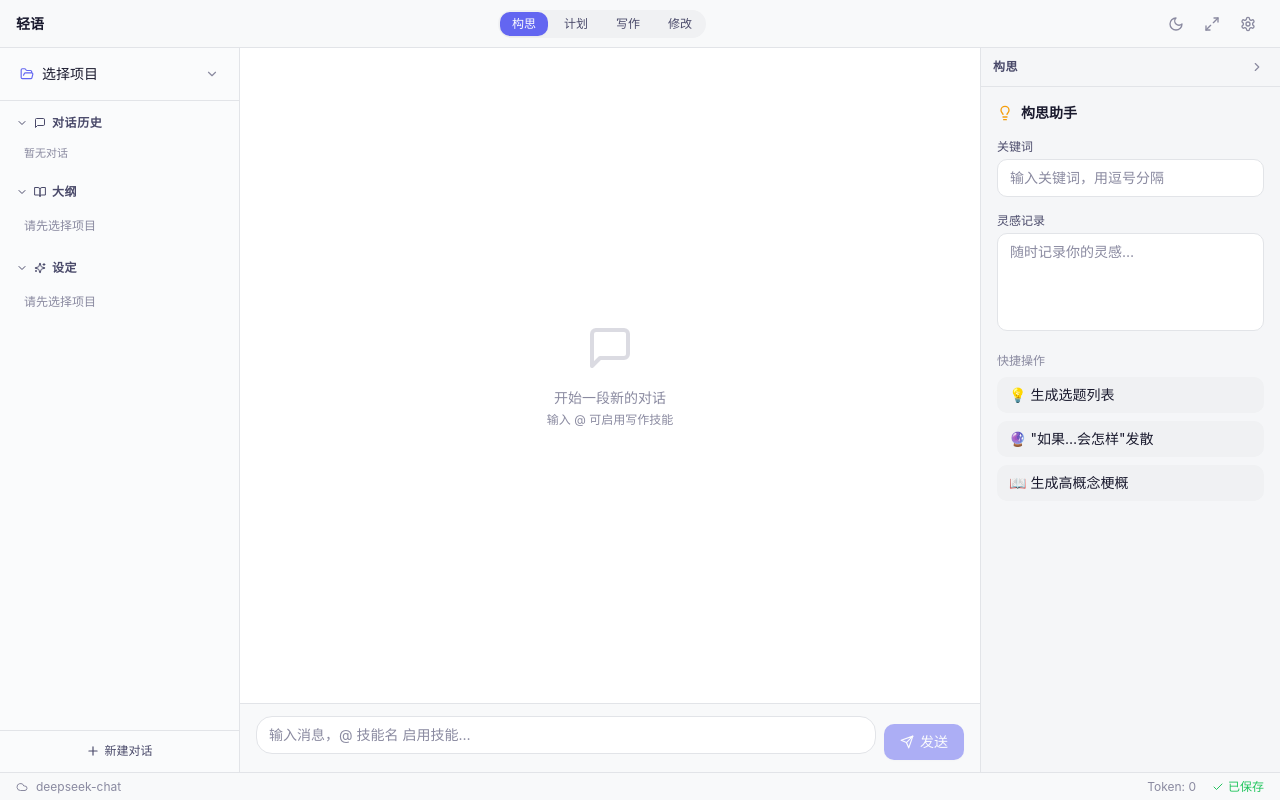
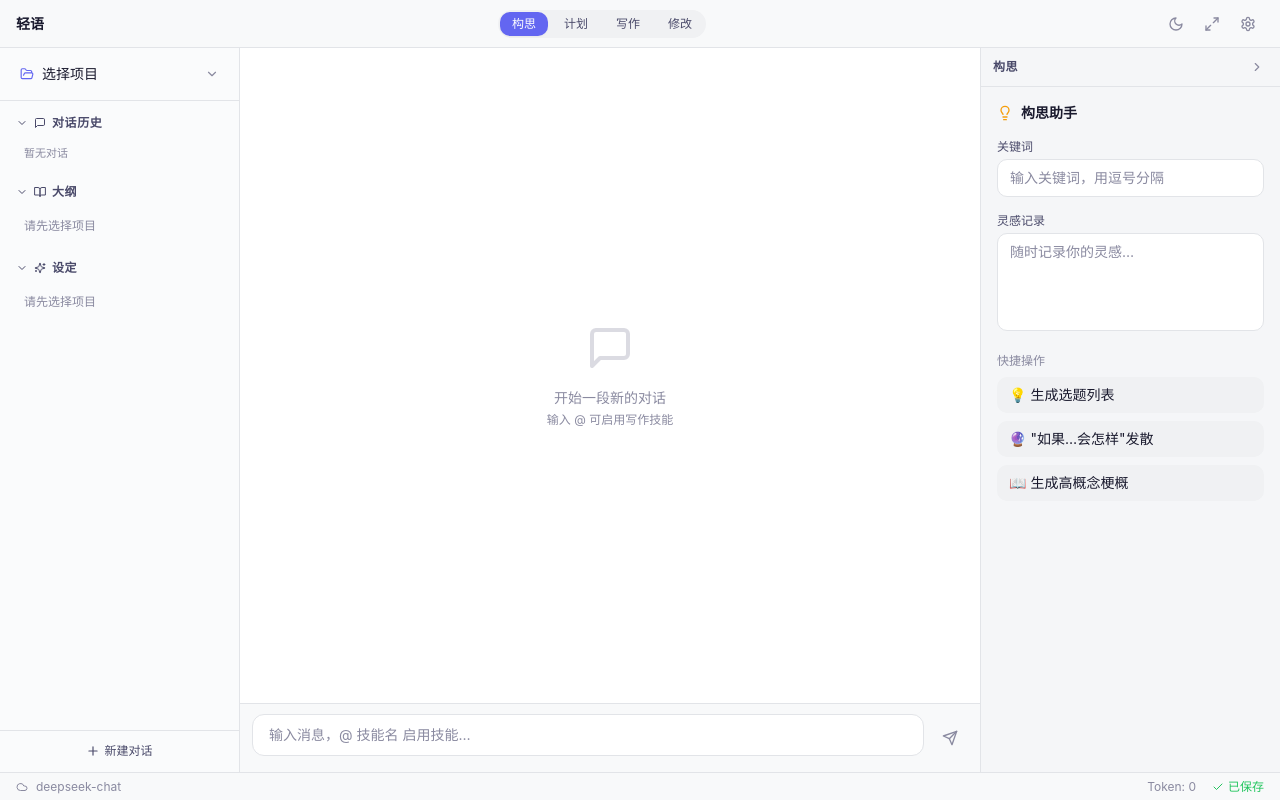
Before and after one commit to MengXi52/Whisper, a React (Vite) app: page / in a window 1280 px wide. Built offline with nearby package versions, Linux system fonts and the light colour scheme.

Commit message:
解决输入区域和发送按钮不在同一水平线的问题。

```diff
--- a/src/components/chat/ChatInput.tsx
+++ b/src/components/chat/ChatInput.tsx
@@ -2,7 +2,6 @@
 import React, { useState, useRef, useCallback } from 'react';
 import { Send, Square, AtSign } from 'lucide-react';
 import { useChatStore } from '@/stores/chatStore';
-import { Button } from '@/components/common/Button';
 import { clsx } from 'clsx';
 
 export const ChatInput: React.FC = () => {
@@ -68,10 +67,10 @@ export const ChatInput: React.FC = () => {
   );
 
   return (
-    <div className="relative border-t border-border bg-bg-secondary px-4 py-3">
+    <div className="relative bg-bg-secondary px-3 py-2.5 border-t border-border">
       {/* 技能 @提及下拉 */}
       {mentionOpen && filteredSkills.length > 0 && (
-        <div className="absolute bottom-full left-4 right-4 mb-1 bg-bg-primary border border-border rounded-lg shadow-lg overflow-hidden z-10">
+        <div className="absolute bottom-full left-3 right-3 mb-2 bg-bg-primary border border-border rounded-xl shadow-lg overflow-hidden z-10">
           {filteredSkills.map((skill) => (
             <button
               key={skill.id}
@@ -90,20 +89,20 @@ export const ChatInput: React.FC = () => {
 
       {/* 已激活技能标签 */}
       {activeSkillIds.length > 0 && (
-        <div className="flex flex-wrap gap-1 mb-2">
+        <div className="flex flex-wrap gap-1.5 mb-2 px-1">
           {activeSkillIds.map((id) => {
             const skill = skills.find((s) => s.id === id);
             if (!skill) return null;
             return (
               <span
                 key={id}
-                className="inline-flex items-center gap-1 px-2 py-0.5 rounded-full text-xs bg-accent-light text-accent"
+                className="inline-flex items-center gap-1 px-2 py-0.5 rounded-full text-xs bg-accent/10 text-accent"
               >
                 <AtSign size={10} />
                 {skill.name}
                 <button
                   onClick={() => toggleSkill(id)}
-                  className="ml-0.5 hover:text-accent-hover"
+                  className="ml-0.5 opacity-60 hover:opacity-100 transition-opacity"
                 >
                   ×
                 </button>
@@ -114,7 +113,7 @@ export const ChatInput: React.FC = () => {
       )}
 
       {/* 输入区域 */}
-      <div className="flex items-end gap-2">
+      <div className="flex items-center gap-2">
         <div className="flex-1 relative">
           <textarea
             ref={textareaRef}
@@ -123,24 +122,32 @@ export const ChatInput: React.FC = () => {
             onKeyDown={handleKeyDown}
             placeholder="输入消息，@ 技能名 启用技能…"
             rows={1}
-            className="w-full resize-none rounded-lg border border-border bg-bg-primary px-3 py-2 text-sm text-text-primary placeholder:text-text-tertiary focus:outline-none focus:ring-2 focus:ring-accent focus:border-transparent transition-shadow"
+            className="w-full resize-none rounded-xl border border-border bg-bg-primary px-4 py-2.5 pr-12 text-sm text-text-primary placeholder:text-text-tertiary focus:outline-none focus:ring-2 focus:ring-accent/40 focus:border-accent transition-all"
           />
         </div>
 
         {isGenerating ? (
-          <Button variant="danger" size="md" onClick={abortGeneration} icon={<Square size={14} />}>
-            停止
-          </Button>
+          <button
+            onClick={abortGeneration}
+            className="shrink-0 w-9 h-9 flex items-center justify-center rounded-xl bg-error/10 text-error hover:bg-error/20 transition-colors"
+            title="停止生成"
+          >
+            <Square size={16} />
+          </button>
         ) : (
-          <Button
-            variant="primary"
-            size="md"
+          <button
             onClick={handleSend}
             disabled={!input.trim()}
-            icon={<Send size={14} />}
+            className={clsx(
+              'shrink-0 w-9 h-9 flex items-center justify-center rounded-xl transition-all',
+              input.trim()
+                ? 'bg-accent text-white hover:bg-accent/90 shadow-sm'
+                : 'bg-transparent text-text-tertiary cursor-not-allowed'
+            )}
+            title="发送"
           >
-            发送
-          </Button>
+            <Send size={16} />
+          </button>
         )}
       </div>
     </div>
```
